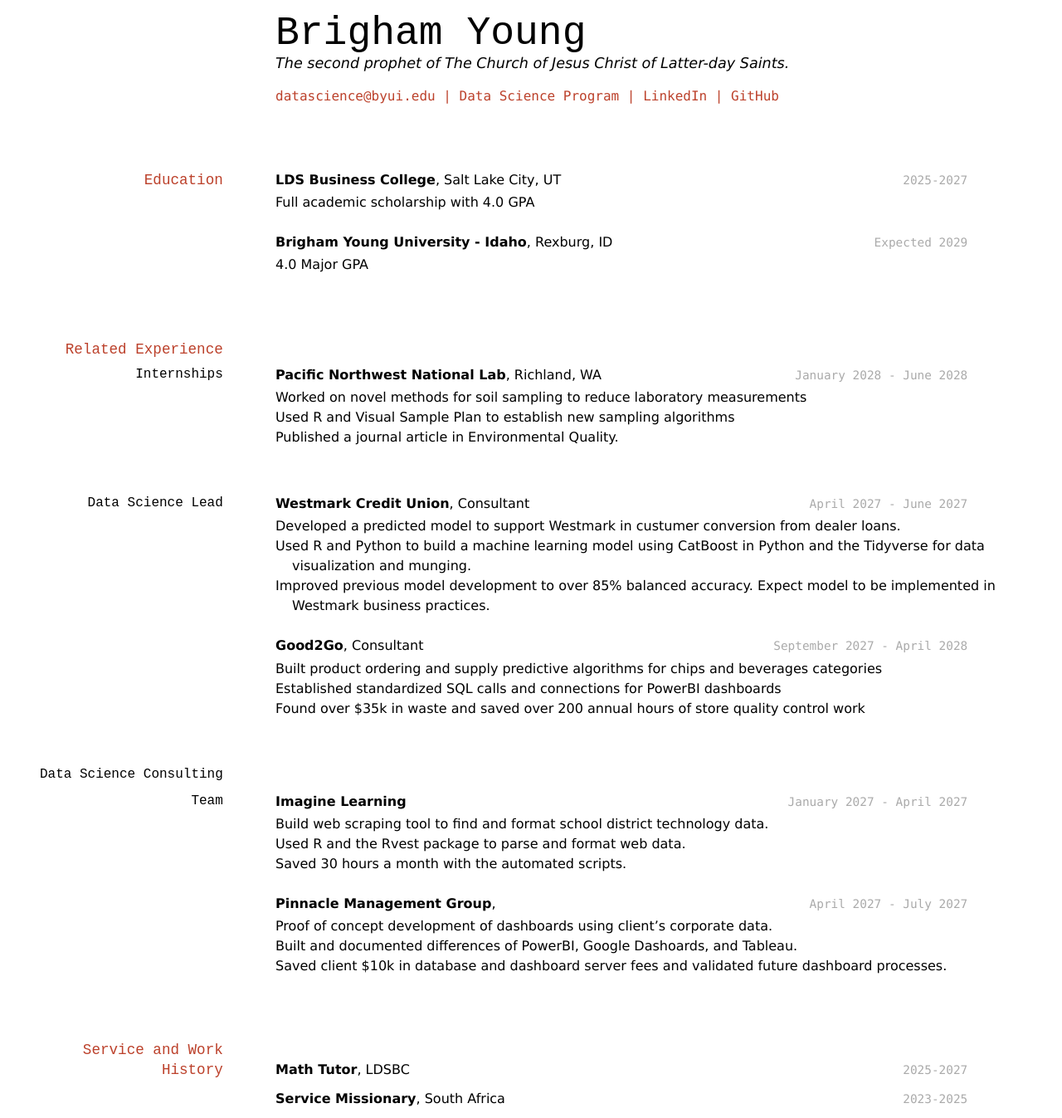
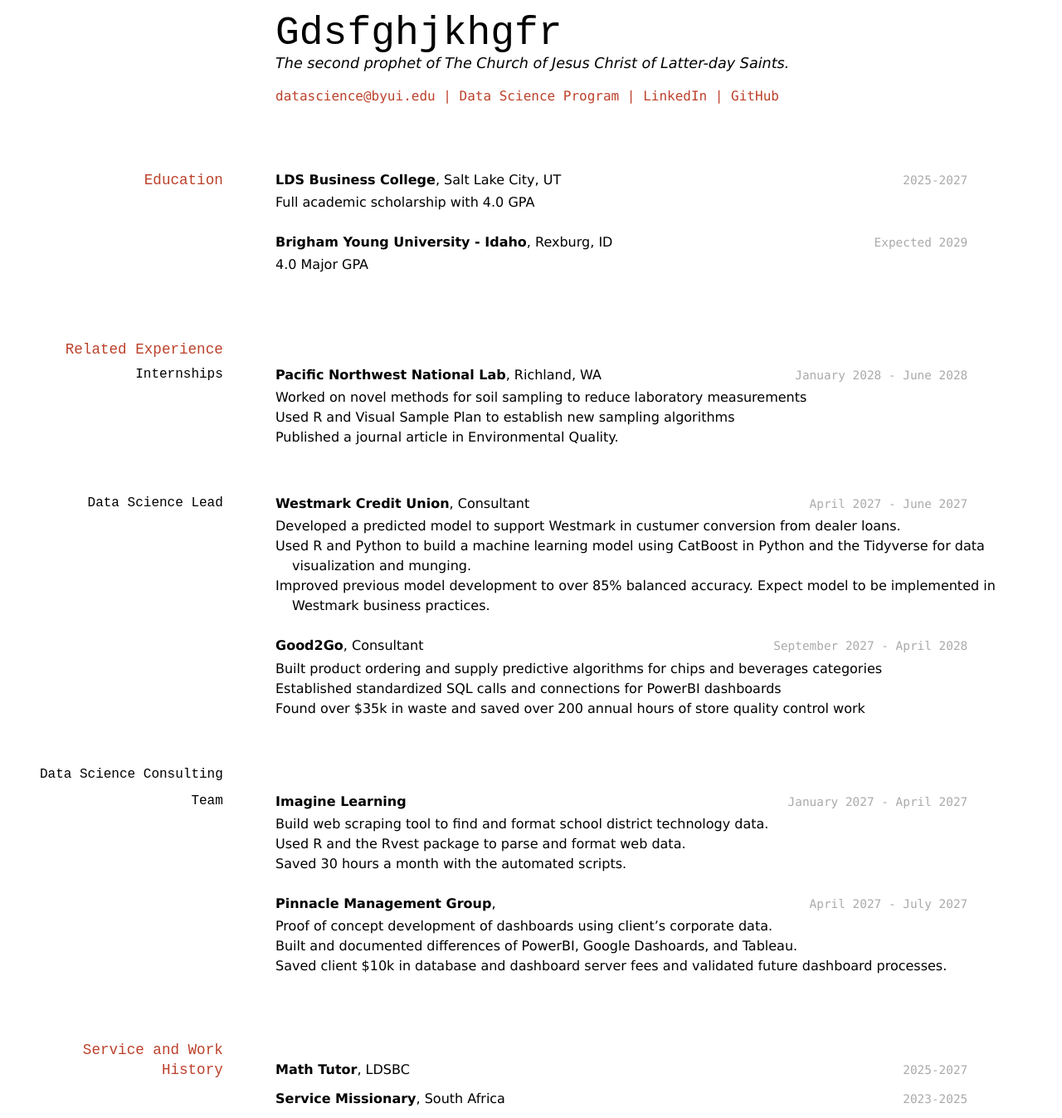
Before and after one commit to Gakyeong/Bae_resume, a Jekyll site: the page built from docs/index.md, in a window 1280 px wide. Shown: the whole page at 83% size. Built offline with Jekyll 4.4.1, drawn with Linux system fonts in a browser that asks for light colours.

Commit message:
i made changwssds!!!!!@wertgh

```diff
--- a/docs/index.md
+++ b/docs/index.md
@@ -1,8 +1,8 @@
 ---
 layout: cv
-title: Brigham Young's Resume
+title: G
 ---
-# Brigham Young
+# Gdsfghjkhgfr
 The second prophet of The Church of Jesus Christ of Latter-day Saints.
 
 <div id="webaddress">
```
